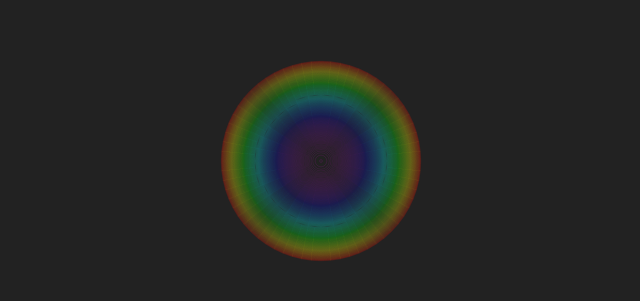
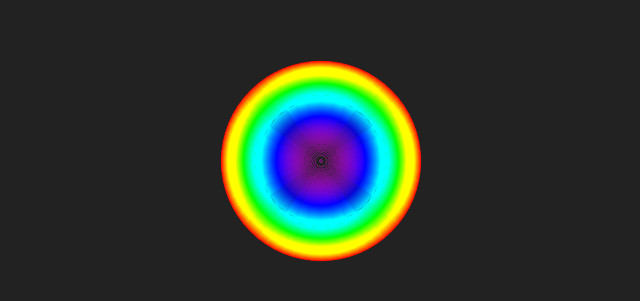
Before and after one commit to BrittleBluestem/BrittleBluestem.github.io, a website: page light.html in a window 1280 px wide. Shown: the part 239-540 px from the top of the page, without its empty margins (319-959 px from the left). Drawn offline with nearby package versions, Linux system fonts and the light colour scheme.

Commit message:
changing line width

```diff
--- a/light.html
+++ b/light.html
@@ -31,7 +31,7 @@ var canvas = d3.select("body").append("canvas")
 
 var context = canvas.node().getContext("2d");
 context.globalCompositeOperation = "lighter";
-context.lineWidth = .1;
+context.lineWidth = .5;
 
 d3.timer(function() {
   context.clearRect(0, 0, width, height);
```
